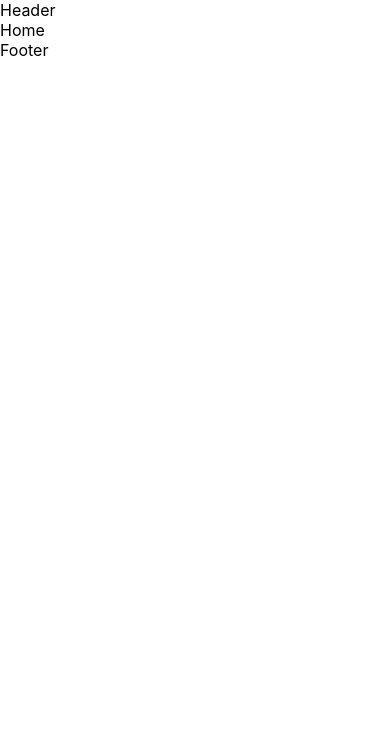
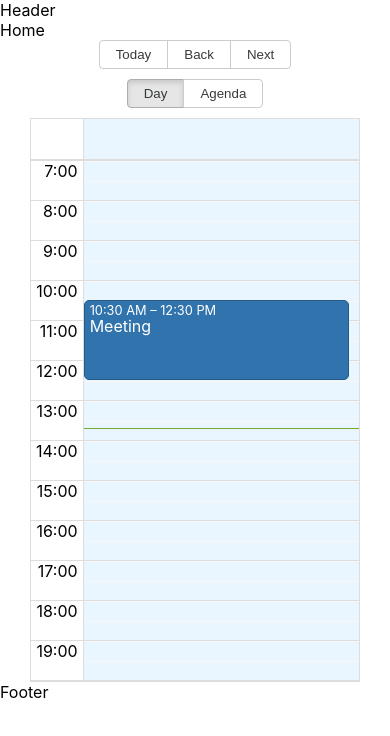
Before and after one commit to carolahn/psy-health, a React (Create React App) app: page / in a window 390 px wide. Shown: the top 736 px of the page. Built offline with nearby package versions, Linux system fonts and the light colour scheme.

Commit message:
style: set responsive layout

```diff
--- a/package.json
+++ b/package.json
@@ -7,7 +7,9 @@
     "@testing-library/react": "^9.3.2",
     "@testing-library/user-event": "^7.1.2",
     "antd": "^4.6.6",
+    "moment": "^2.29.0",
     "react": "^16.13.1",
+    "react-big-calendar": "^0.28.0",
     "react-dom": "^16.13.1",
     "react-icons": "^3.11.0",
     "react-redux": "^7.2.1",
--- a/src/components/calendar/index.jsx
+++ b/src/components/calendar/index.jsx
@@ -1,19 +1,23 @@
 import moment from "moment";
 import React from "react";
 import { momentLocalizer } from "react-big-calendar";
+
+import useWindowSize from "./use-window-size";
 
 import "react-big-calendar/lib/css/react-big-calendar.css";
 import { CalendarWrapper } from "./styled";
 
 const Calendar = () => {
+  const size = useWindowSize();
+
   moment.locale("en-US");
   const localizer = momentLocalizer(moment);
 
   var myEventsList = [
     {
       title: "Conference",
-      start: new Date(2020, 9, 1),
-      end: new Date(2020, 9, 1),
+      start: new Date(2020, 9, 1, 8, 0, 0),
+      end: new Date(2020, 9, 1, 9, 0, 0),
       desc: "Big conference for important people",
     },
     {
@@ -40,22 +44,33 @@ const Calendar = () => {
       end: new Date(2020, 9, 2, 10, 0, 0, 0),
       desc: "Surgery",
     },
+    {
+      title: "Doctor",
+      start: new Date(2020, 9, 2, 15, 0, 0, 0),
+      end: new Date(2020, 9, 2, 16, 0, 0, 0),
+      desc: "Surgery",
+    },
   ];
+
+  const workDays = {
+    1: [7, 8, 9, 10, 11, 13, 14, 15, 16, 17, 18, 19],
+    2: [8, 9, 10],
+  };
 
   function onSlotChange(slotInfo) {
     var startDate = moment(slotInfo.start.toLocaleString()).format("YYYY-MM-DD HH:mm:ss");
     var endDate = moment(slotInfo.end.toLocaleString()).format("YYYY-MM-DD HH:mm:ss");
     console.log("startTime", startDate); //shows the start time chosen
     console.log("endTime", endDate); //shows the end time chosen
-    console.log("startcarol", moment(slotInfo.start.toLocaleString())._d); //pegar sat ou sun por aqui
+    // console.log("startcarol", moment(slotInfo.start.toLocaleString())._d); //pegar sat ou sun por aqui
   }
 
   function onEventClick(event) {
-    console.log(event); //Shows the event details provided while booking
+    console.log("onEventClick", event); //Shows the event details provided while booking
   }
 
   function eventStyleGetter(event, start, end, isSelected) {
-    console.log("event", event);
+    // console.log("eventStyleGetter", event);
 
     if (event.title.includes("Conference")) {
       var backgroundColor = "#ba274a";
@@ -73,9 +88,29 @@ const Calendar = () => {
     };
   }
 
+  const ColoredDateCellWrapper = ({ children }) =>
+    React.cloneElement(React.Children.only(children), {
+      style: {
+        backgroundColor: "lightblue",
+      },
+    });
+
+  const customSlotPropGetter = (date) => {
+    if (date.getDay() === 1) {
+      console.log(date.getHours());
+      return {
+        className: "work-day",
+      };
+    } else {
+      return {};
+    }
+  };
+
   return (
+    <>
+      {size.width >= 430 && (
         <CalendarWrapper
-      views={["work_week", "agenda"]}
+          views={["work_week", "day", "agenda"]}
           defaultView="work_week"
           selectable
           onSelectEvent={(event) => onEventClick(event)}
@@ -86,8 +121,41 @@ const Calendar = () => {
           startAccessor="start"
           endAccessor="end"
           style={{ height: "auto", maxWidth: 900 }}
+          formats={{
+            timeGutterFormat: (date, culture, localizer) => localizer.format(date, "H:mm", culture),
+          }} // formato 24h
+          min={moment().minute(0).hour(7).toDate()}
+          max={moment().minute(0).hour(20).toDate()}
+          // timeslots={2}
+          // components={{
+          //   timeSlotWrapper: ColoredDateCellWrapper,
+          // }}
+          slotPropGetter={customSlotPropGetter}
+        />
+      )}
+
+      {size.width < 430 && (
+        <CalendarWrapper
+          views={["day", "agenda"]}
+          defaultView="day"
+          selectable
+          onSelectEvent={(event) => onEventClick(event)}
+          onSelectSlot={(slotInfo) => onSlotChange(slotInfo)}
+          eventPropGetter={eventStyleGetter}
+          localizer={localizer}
+          events={myEventsList}
+          startAccessor="start"
+          endAccessor="end"
+          style={{ height: "auto", maxWidth: 900 }}
+          formats={{
+            timeGutterFormat: (date, culture, localizer) => localizer.format(date, "H:mm", culture),
+          }} // formato 24h
+          min={moment().minute(0).hour(7).toDate()}
+          max={moment().minute(0).hour(20).toDate()}
           // timeslots={2}
         />
+      )}
+    </>
   );
 };
 
--- a/src/components/calendar/styled.js
+++ b/src/components/calendar/styled.js
@@ -1,5 +1,32 @@
-import { Calendar } from 'react-big-calendar';
+import { Calendar } from "react-big-calendar";
+import styled from "styled-components";
 
-export const CalendarWrapper = styled.(Calendar)`
+export const CalendarWrapper = styled(Calendar)`
+  margin: 0 auto;
+  padding: 0 30px;
 
+  td.rbc-agenda-time-cell {
+    max-width: 200px;
+  }
+
+  @media (max-width: 730px) {
+    span.rbc-toolbar-label {
+      display: none;
+    }
+
+    span.rbc-btn-group {
+      margin: 0 10px;
+    }
+
+    td.rbc-agenda-time-cell {
+      white-space: unset;
+      min-width: 100px;
+    }
+  }
+
+  @media (max-width: 530px) {
+    div.rbc-toolbar span:first-child {
+      margin-bottom: 10px;
+    }
+  }
 `;
--- /dev/null
+++ b/src/components/calendar/use-window-size.js
@@ -0,0 +1,27 @@
+import React, { useState, useEffect } from "react";
+
+const useWindowSize = () => {
+  const [windowSize, setWindowSize] = useState({
+    width: undefined,
+    height: undefined,
+  });
+
+  useEffect(() => {
+    function handleResize() {
+      setWindowSize({
+        width: window.innerWidth,
+        height: window.innerHeight,
+      });
+    }
+
+    window.addEventListener("resize", handleResize);
+
+    handleResize();
+
+    return () => window.removeEventListener("resize", handleResize);
+  }, []);
+
+  return windowSize;
+};
+
+export default useWindowSize;
--- a/src/routes/index.js
+++ b/src/routes/index.js
@@ -1,5 +1,7 @@
 import React from "react";
 import { Switch, Route } from "react-router-dom";
+
+import Calendar from "../components/calendar";
 
 const Routes = (props) => {
   const token = ""; // somente para testes
@@ -29,7 +31,10 @@ const Routes = (props) => {
       <Route path="/register/psc">Register Psicologo</Route>
       <Route path="/register">Register</Route>
 
-      <Route path="/">Home</Route>
+      <Route path="/">
+        Home
+        <Calendar />
+      </Route>
     </Switch>
   );
 };
```
Also changed, not shown: src/components/calendar/teste.js (added, +79 -0 lines), 1 other file (tests, documents, lock files or other folders). Lines whose indentation alone changed are shown as unchanged.
